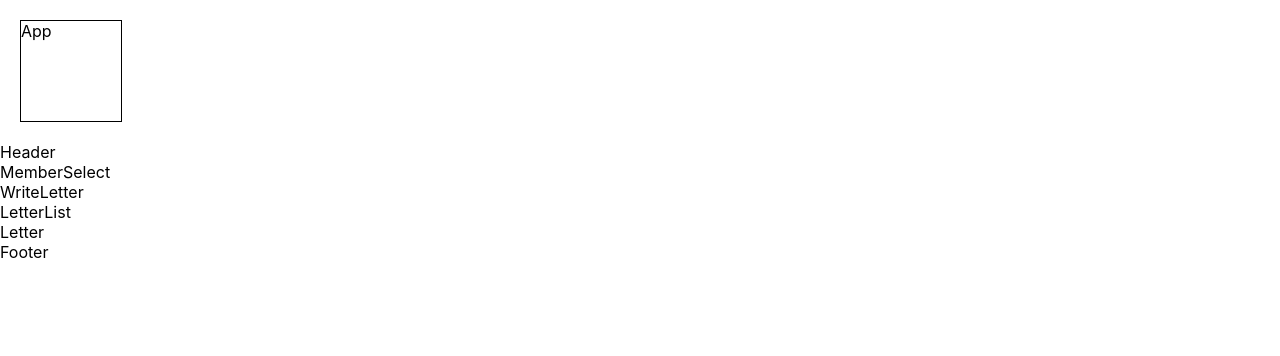
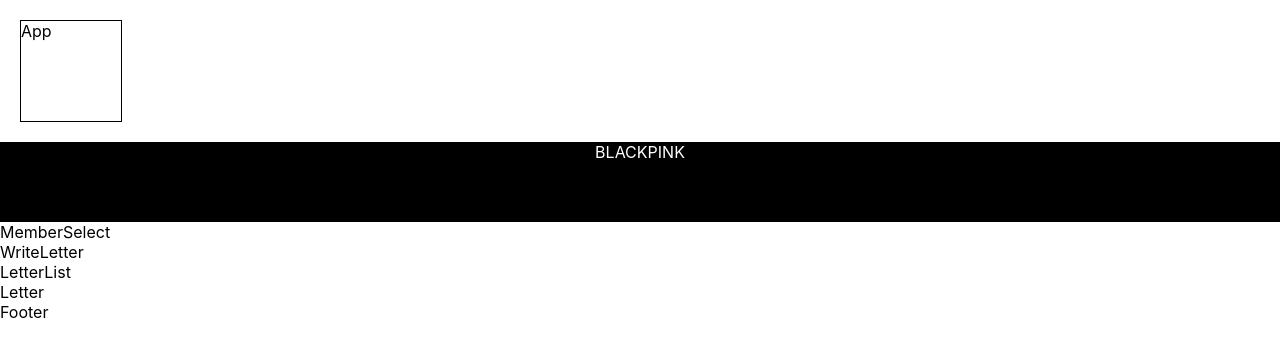
Before and after one commit to hyun0zin/react-fan-letter, a React (Create React App) app: page / in a window 1280 px wide. Shown: the top 356 px of the page. Built offline with nearby package versions, Linux system fonts and the light colour scheme.

Commit message:
feat : header css 추가

```diff
--- a/src/components/Header.jsx
+++ b/src/components/Header.jsx
@@ -1,7 +1,20 @@
 import React from "react";
+import styled from "styled-components";
+
+const StHead = styled.header`
+  background-color: black;
+  color: white;
+  height: 5rem;
+
+  text-align: center;
+`;
 
 function Header() {
-  return <div>Header</div>;
+  return (
+    <>
+      <StHead>BLACKPINK</StHead>
+    </>
+  );
 }
 
 export default Header;
```
